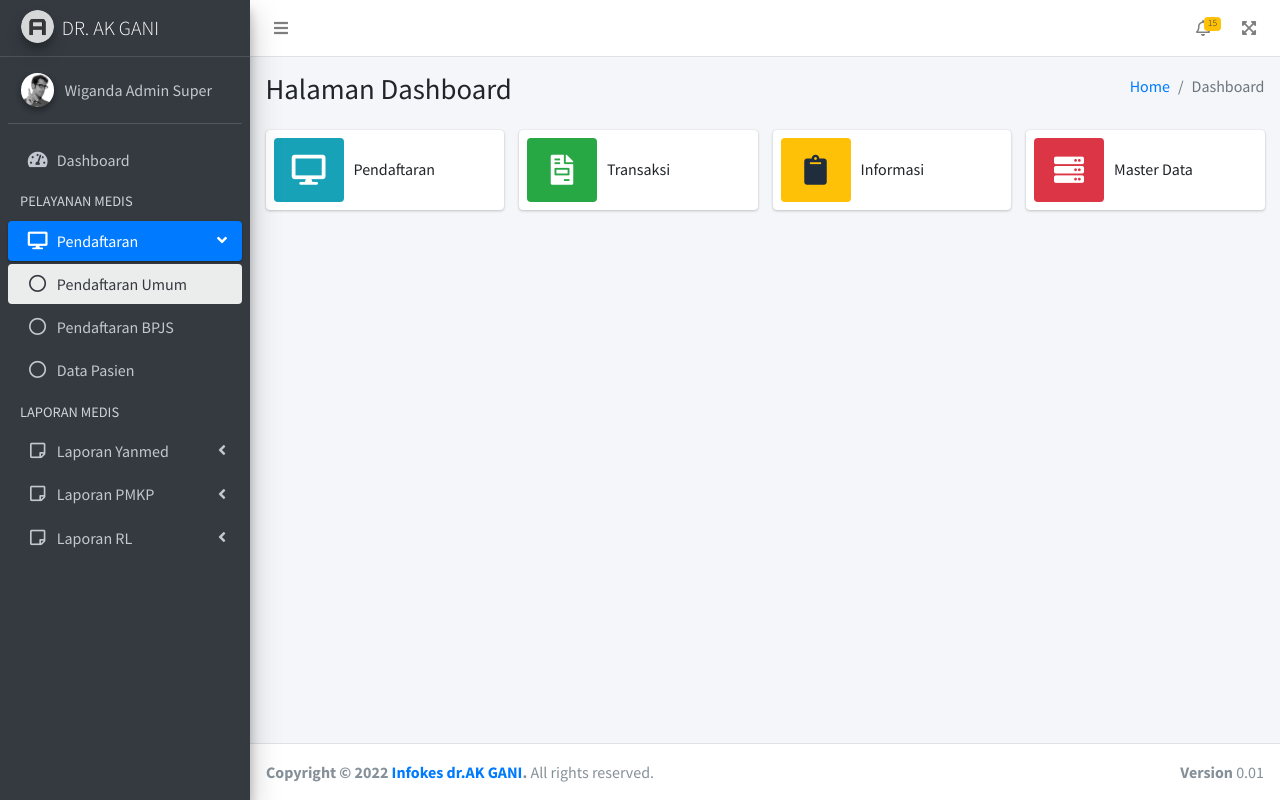
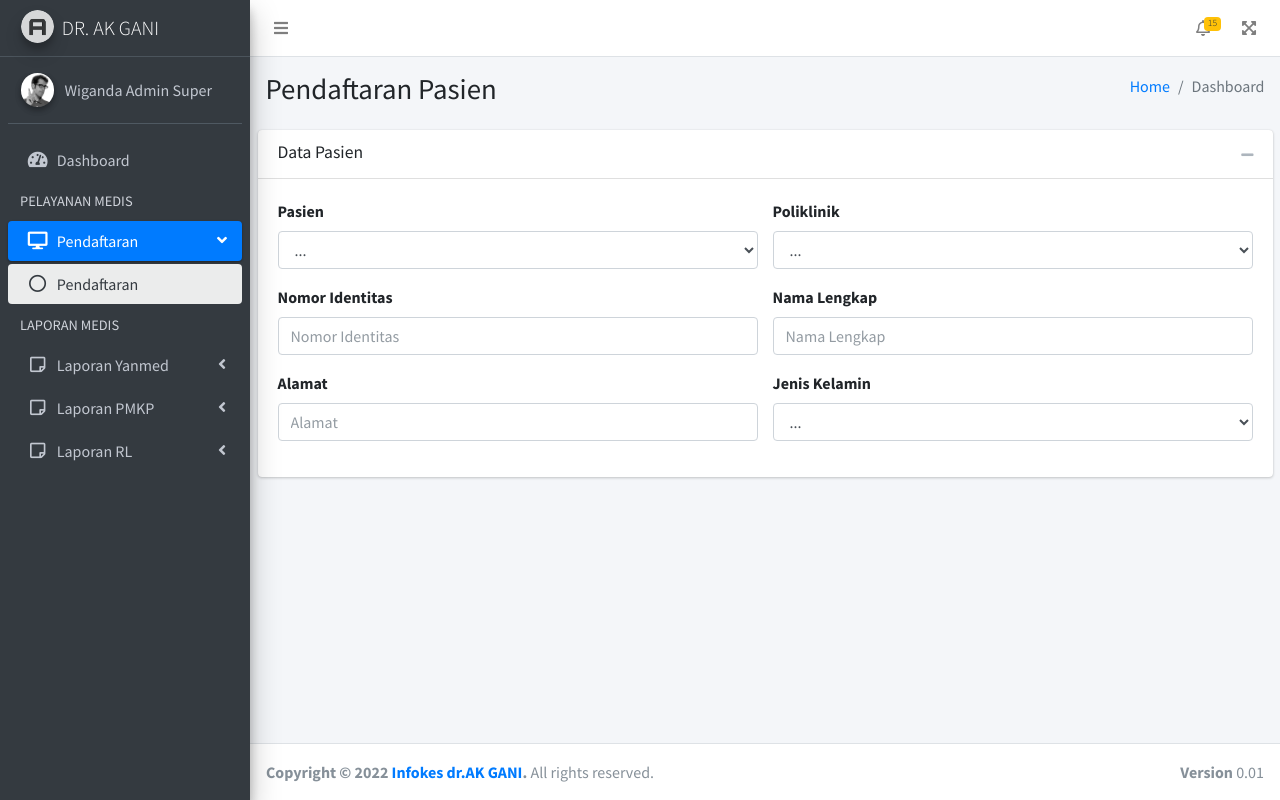
Before and after one commit to ismailgo95/simrs, a CodeIgniter app: page /database/Pendaftaran in a window 1280 px wide. Run offline with CodeIgniter, Linux system fonts and the light colour scheme; some libraries are stand-ins or nearby versions.

Commit message:
wip Pendaftaran #2

```diff
--- a/application/views/pendaftaran_v.php
+++ b/application/views/pendaftaran_v.php
@@ -5,7 +5,7 @@
         <div class="container-fluid">
             <div class="row mb-2">
                 <div class="col-sm-6">
-                    <h1 class="m-0">Halaman Dashboard</h1>
+                    <h1 class="m-0">Pendaftaran Pasien</h1>
                 </div><!-- /.col -->
                 <div class="col-sm-6">
                     <ol class="breadcrumb float-sm-right">
@@ -19,60 +19,84 @@
     <!-- /.content-header -->
 
     <!-- Main content -->
-    <section class="content">
-        <div class="container-fluid">
-            <div class="row">
-                <div class="col-md-3 col-sm-6 col-12">
-                    <div class="info-box">
-                        <span class="info-box-icon bg-info"><i class="nav-icon fas fa-desktop"></i></span>
+    <div class="container-fluid">
+        <div class="card card-default">
+            <div class="card-header">
+                <h3 class="card-title">Data Pasien</h3>
+                <div class="card-tools">
+                    <button type="button" class="btn btn-tool" data-card-widget="collapse">
+                        <i class="fas fa-minus"></i>
+                    </button>
+                </div>
+            </div>
 
-                        <div class="info-box-content">
-                            <span class="info-box-text">Pendaftaran</span>
+            <div class="card-body">
+                <div class="row">
+                    <div class="col-md-6">
+                        <div class="form-group">
+                            <label>Pasien</label>
+                            <select class="form-control select2" style="width: 100%;">
+                                <option selected="selected">...</option>
+                                <option>BPJS</option>
+                                <option>Umum</option>
+                            </select>
                         </div>
-                        <!-- /.info-box-content -->
+                        <div class="form-group">
+                            <label>Nomor Identitas</label>
+                            <input type="text" class="form-control" id="nik-input" placeholder="Nomor Identitas">
+                        </div>
+                        <div class="form-group">
+                            <label>Alamat</label>
+                            <input type="text" class="form-control" id="alamat-input" placeholder="Alamat">
+                        </div>
                     </div>
-                    <!-- /.info-box -->
+
+                    <div class="col-md-6">
+                        <div class="form-group">
+                            <label>Poliklinik</label>
+                            <select class="form-control select2" style="width: 100%;">
+                                <option selected="selected">...</option>
+                                <option>FISIOTHERAPHY</option>
+                                <option>HEMODIALISA</option>
+                                <option>IGD</option>
+                                <option>KLINIK ANAK</option>
+                                <option>KLINIK BEDAH ORTHOPEDI</option>
+                                <option>KLINIK BEDAH SYARAF</option>
+                                <option>KLINIK BEDAH UMUM</option>
+                                <option>KLINIK BEDAH UROLOGI</option>
+                                <option>KLINIK GIGI DAN MULUT</option>
+                                <option>KLINIK JANTUNG</option>
+                                <option>KLINIK JIWA</option>
+                                <option>KLINIK KEBIDANAN DAN PENYAKIT KANDUNGAN</option>
+                                <option>KLINIK MATA</option>
+                                <option>KLINIK PARU</option>
+                                <option>KLINIK PENYAKIT DALAM</option>
+                                <option>KLINIK PENYAKIT KULIT DAN KELAMIN</option>
+                                <option>KLINIK SARAF</option>
+                                <option>KLINIK THT</option>
+                                <option>LABORATORIUM</option>
+                                <option>MEDICAL CHECK UP</option>
+                                <option>RADIOLOGI</option>
+                                <option>SKIN CARE</option>
+                            </select>
+                        </div>
+                        <div class="form-group">
+                            <label>Nama Lengkap</label>
+                            <input type="text" class="form-control" id="nama-input" placeholder="Nama Lengkap">
+                        </div>
+                        <div class="form-group">
+                            <label>Jenis Kelamin</label>
+                            <select class="form-control select2" style="width: 100%;">
+                                <option selected="selected">...</option>
+                                <option>Laki - Laki</option>
+                                <option>Perempuan</option>
+                            </select>
+                        </div>
+                    </div>
                 </div>
-                <!-- /.col -->
-                <div class="col-md-3 col-sm-6 col-12">
-                    <div class="info-box">
-                        <span class="info-box-icon bg-success"><i class="fas fa-file-invoice"></i></span>
-
-                        <div class="info-box-content">
-                            <span class="info-box-text">Transaksi</span>
-                        </div>
-                        <!-- /.info-box-content -->
-                    </div>
-                    <!-- /.info-box -->
-                </div>
-                <!-- /.col -->
-                <div class="col-md-3 col-sm-6 col-12">
-                    <div class="info-box">
-                        <span class="info-box-icon bg-warning"><i class="fas fa-clipboard"></i></span>
-
-                        <div class="info-box-content">
-                            <span class="info-box-text">Informasi</span>
-                        </div>
-                        <!-- /.info-box-content -->
-                    </div>
-                    <!-- /.info-box -->
-                </div>
-                <!-- /.col -->
-                <div class="col-md-3 col-sm-6 col-12">
-                    <div class="info-box">
-                        <span class="info-box-icon bg-danger"><i class="fas fa-server"></i></span>
-
-                        <div class="info-box-content">
-                            <span class="info-box-text">Master Data</span>
-                        </div>
-                        <!-- /.info-box-content -->
-                    </div>
-                    <!-- /.info-box -->
-                </div>
-                <!-- /.col -->
             </div>
-        </div><!-- /.container-fluid -->
-    </section>
-    <!-- /.content -->
+            <!-- /.content -->
+        </div>
+    </div>
 </div>
 <!-- /.content-wrapper -->
--- a/application/views/template/sidebar.php
+++ b/application/views/template/sidebar.php
@@ -1,7 +1,7 @@
 <!-- Main Sidebar Container -->
 <aside class="main-sidebar sidebar-dark-primary elevation-4">
   <!-- Brand Logo -->
-  <a href="index3.html" class="brand-link">
+  <a href="<?= base_url(); ?>" class="brand-link">
     <img src="<?= base_url(); ?>assets/img/AdminLTELogo.png" alt="AdminLTE Logo" class="brand-image img-circle elevation-3" style="opacity: .8">
     <span class="brand-text font-weight-light">DR. AK GANI</span>
   </a>
@@ -24,7 +24,7 @@
         <!-- Add icons to the links using the .nav-icon class
             with font-awesome or any other icon font library -->
         <li class="nav-item">
-          <a href="pages/kanban.html" class="nav-link">
+          <a href="<?= base_url(); ?>" class="nav-link <?= $this->uri->segment(1) == "" ? "active" : "" ?>">
             <i class="nav-icon fas fa-tachometer-alt"></i>
             <p>
               Dashboard
@@ -44,19 +44,7 @@
             <li class="nav-item">
               <a href="<?php echo base_url('/Pendaftaran') ?>" class="nav-link <?= $this->uri->segment(1) == "Pendaftaran" ? "active" : "" ?>">
                 <i class="far fa-circle nav-icon"></i>
-                <p>Pendaftaran Umum</p>
-              </a>
-            </li>
-            <li class="nav-item">
-              <a href="pages/mailbox/compose.html" class="nav-link">
-                <i class="far fa-circle nav-icon"></i>
-                <p>Pendaftaran BPJS</p>
-              </a>
-            </li>
-            <li class="nav-item">
-              <a href="pages/mailbox/read-mail.html" class="nav-link">
-                <i class="far fa-circle nav-icon"></i>
-                <p>Data Pasien</p>
+                <p>Pendaftaran</p>
               </a>
             </li>
           </ul>
```
